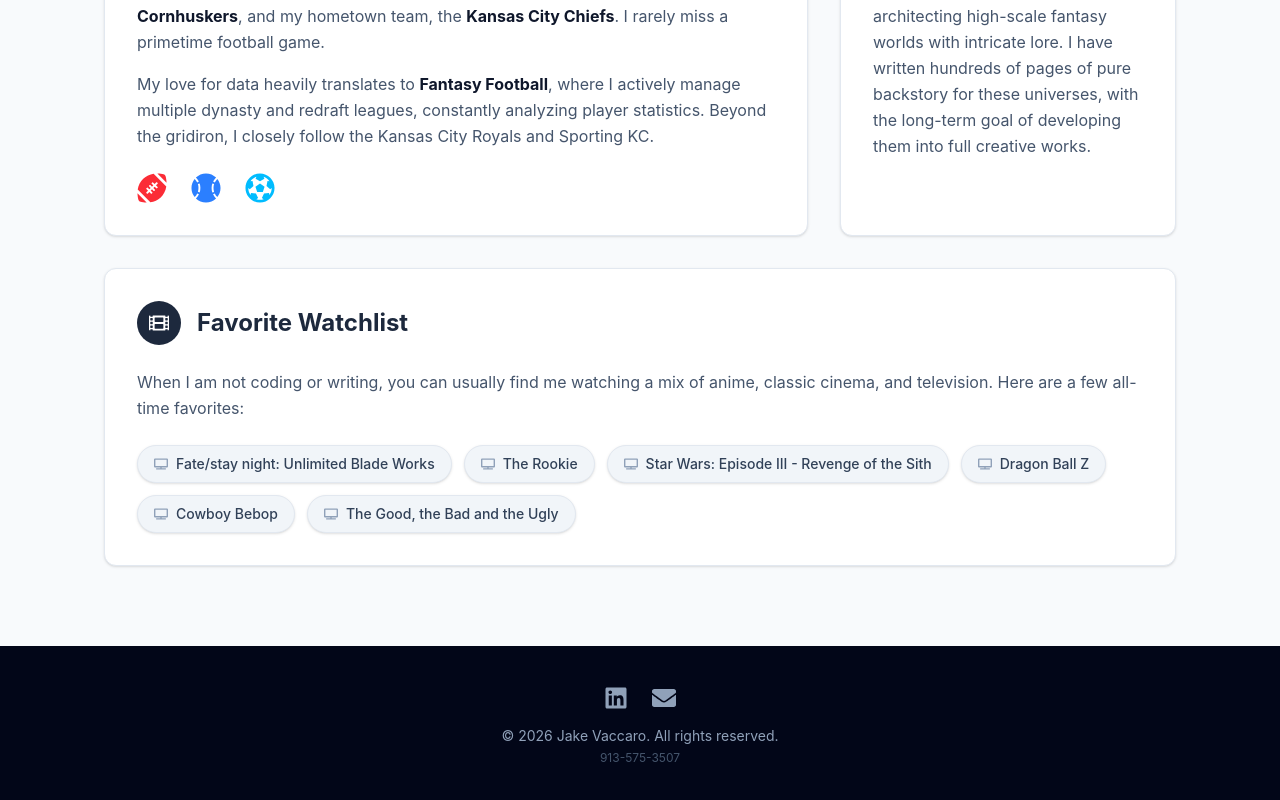
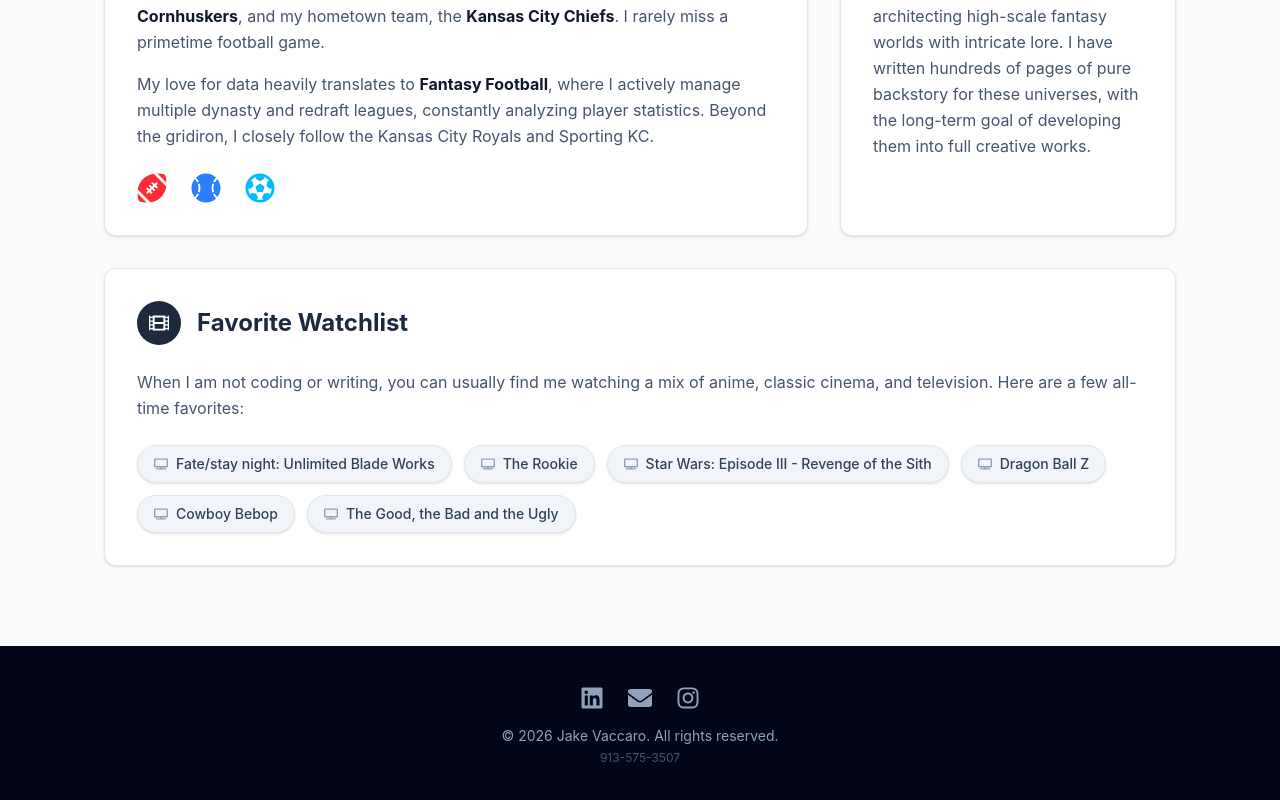
Before and after one commit to NaverJJV/naverjjv.github.io, a React (Vite) app: page / in a window 1280 px wide. Shown: the part 6068-6868 px from the top of the page. Built offline with nearby package versions, Linux system fonts and the light colour scheme.

Commit message:
Add instagram icon

```diff
--- a/src/App.jsx
+++ b/src/App.jsx
@@ -4,7 +4,7 @@
 import Experience from "./components/Experience";
 import Projects from "./components/Projects";
 import Education from "./components/Education";
-import { FaLinkedin, FaEnvelope, FaArrowUp } from "react-icons/fa";
+import {FaLinkedin, FaEnvelope, FaArrowUp, FaInstagram} from "react-icons/fa";
 import Hobbies from "./components/Hobbies.jsx";
 
 function App() {
@@ -71,6 +71,13 @@
                     >
                         <FaEnvelope />
                     </a>
+                    <a
+                        href="https://www.instagram.com/jakejvaccaro/"
+                        className="hover:blue transition-colors"
+                        aria-label={"Instagram"}
+                        >
+                        <FaInstagram />
+                    </a>
                 </div>
 
                 <p className="text-sm">© {new Date().getFullYear()} Jake Vaccaro. All rights reserved.</p>
```
